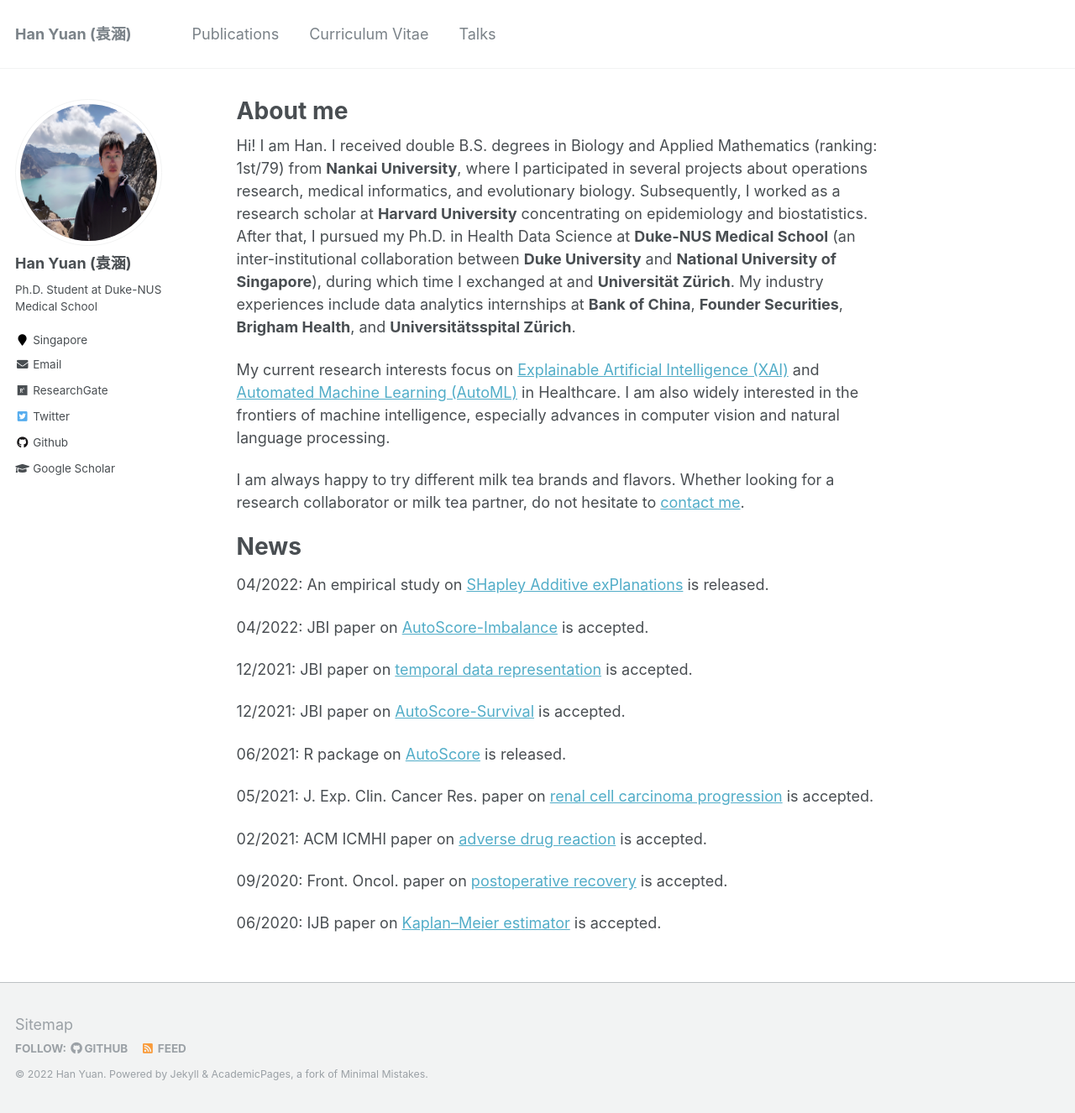
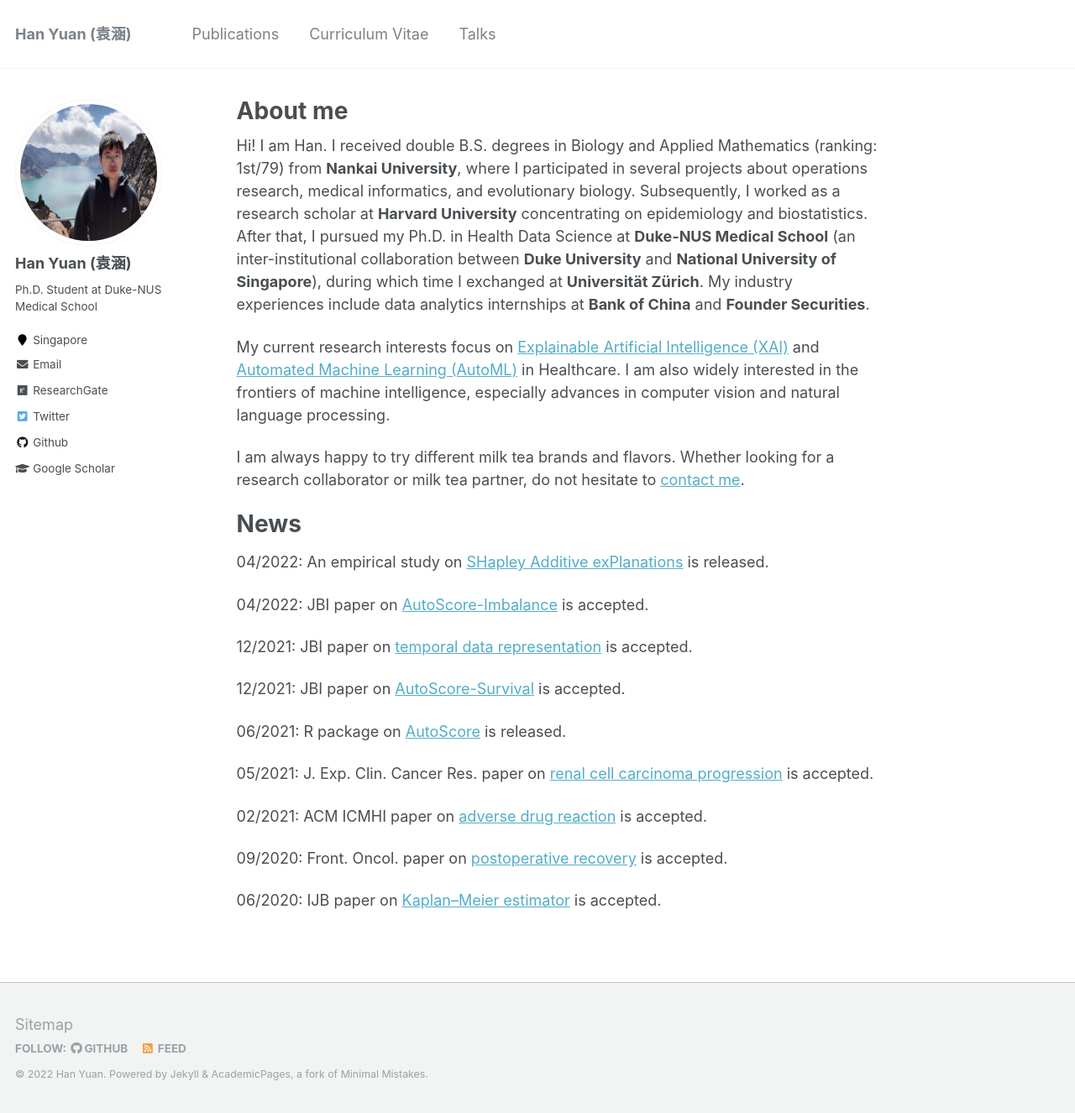
Before and after one commit to Han-Yuan-Med/Han-Yuan-Med.github.io, a Jekyll site: the page built from _pages/about.md, in a window 1280 px wide and 1326 px high. Shown: the whole window at 84% size. Built offline with Jekyll 4.4.1, drawn with Linux system fonts in a browser that asks for light colours.

Commit message:
Update about.md

```diff
--- a/_pages/about.md
+++ b/_pages/about.md
@@ -7,7 +7,7 @@ redirect_from:
   - /about.html
 ---
 
-Hi! I am Han. I received double B.S. degrees in Biology and Applied Mathematics (ranking: 1st/79) from **Nankai University**, where I participated in several projects about operations research, medical informatics, and evolutionary biology. Subsequently, I worked as a research scholar at **Harvard University** concentrating on epidemiology and biostatistics. After that, I pursued my Ph.D. in Health Data Science at **Duke-NUS Medical School** (an inter-institutional collaboration between **Duke University** and **National University of Singapore**), during which time I exchanged at and **Universität Zürich**. My industry experiences include data analytics internships at **Bank of China**, **Founder Securities**, **Brigham Health**, and **Universitätsspital Zürich**.
+Hi! I am Han. I received double B.S. degrees in Biology and Applied Mathematics (ranking: 1st/79) from **Nankai University**, where I participated in several projects about operations research, medical informatics, and evolutionary biology. Subsequently, I worked as a research scholar at **Harvard University** concentrating on epidemiology and biostatistics. After that, I pursued my Ph.D. in Health Data Science at **Duke-NUS Medical School** (an inter-institutional collaboration between **Duke University** and **National University of Singapore**), during which time I exchanged at **Universität Zürich**. My industry experiences include data analytics internships at **Bank of China** and **Founder Securities**.
 
 My current research interests focus on [Explainable Artificial Intelligence (XAI)](https://en.wikipedia.org/wiki/Explainable_artificial_intelligence) and [Automated Machine Learning (AutoML)](https://en.wikipedia.org/wiki/Automated_machine_learning) in Healthcare. I am also widely interested in the frontiers of machine intelligence, especially advances in computer vision and natural language processing.
 
```
